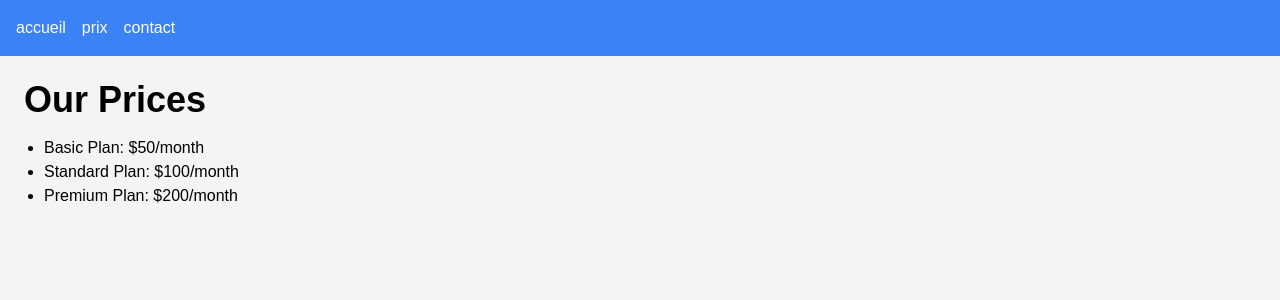
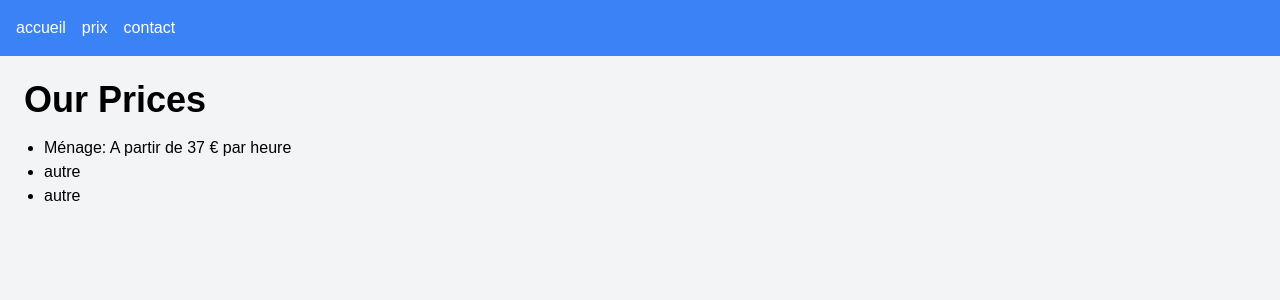
Before and after one commit to devillers/flores, a Next.js app: page /prices in a window 1280 px wide. Shown: the top 300 px of the page. Built offline with nearby package versions, Linux system fonts and the light colour scheme.

Commit message:
modifs fr

```diff
--- a/app/contact/page.js
+++ b/app/contact/page.js
@@ -48,7 +48,7 @@ export default function ContactPage() {
       <h1 className="text-4xl font-bold mb-4">Contact Us</h1>
       <form onSubmit={handleSubmit} className="space-y-4 max-w-md">
         <div>
-          <label className="block mb-1">Name</label>
+          <label className="block mb-1">Nom</label>
           <input
             type="text"
             name="name"
@@ -80,7 +80,7 @@ export default function ContactPage() {
           />
         </div>
         <button type="submit" className="bg-blue-600 text-white p-2">
-          Send Message
+          Envoyer
         </button>
       </form>
       {status && <p className="mt-4">{status}</p>}
--- a/app/layout.js
+++ b/app/layout.js
@@ -19,7 +19,7 @@ export const metadata = {
 
 export default function RootLayout({ children }) {
   return (
-    <html lang="en">
+    <html lang="fr">
       <head>
         <title>Flores&Cie</title>
       </head>
--- a/app/page.js
+++ b/app/page.js
@@ -1,10 +1,8 @@
-
-
 export default function HomePage() {
   return (
     <div>
-      <h1 className="text-4xl font-bold mb-4">Welcome to Our Website!</h1>
-      <p>This is the home page.</p>
+      <h1 className="text-4xl font-bold mb-4">Bienvenue chez Flores&Cie</h1>
+      <p>page</p>
     </div>
-  )
+  );
 }
--- a/app/prices/page.js
+++ b/app/prices/page.js
@@ -3,9 +3,9 @@ export default function PricesPage() {
     <div>
       <h1 className="text-4xl font-bold mb-4">Our Prices</h1>
       <ul className="list-disc ml-5">
-        <li>Basic Plan: $50/month</li>
-        <li>Standard Plan: $100/month</li>
-        <li>Premium Plan: $200/month</li>
+        <li>Ménage: A partir de 37 € par heure </li>
+        <li>autre</li>
+        <li>autre</li>
       </ul>
     </div>
   );
```
